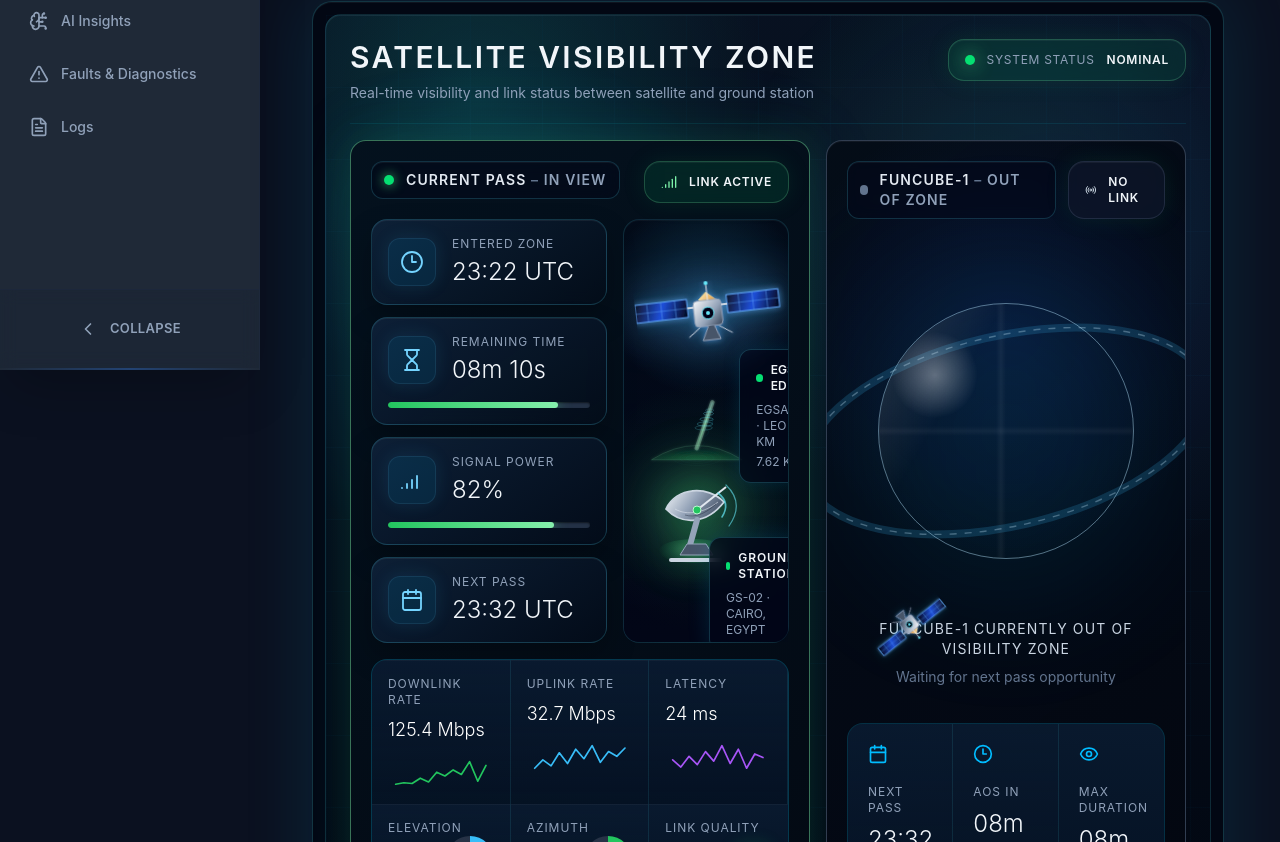
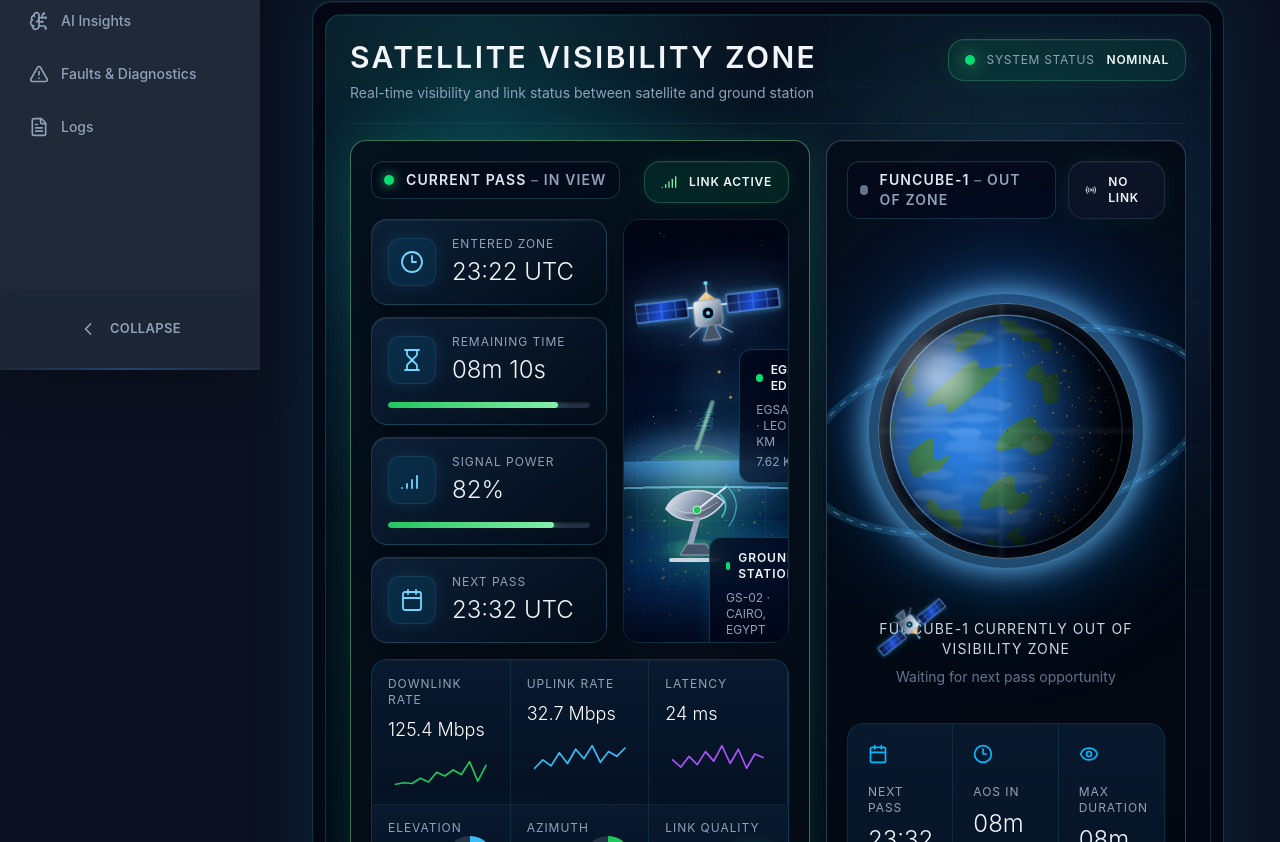
Before and after one commit to ahmedfarghaly261/MCC, a React (Vite) app: page /dashboard in a window 1280 px wide. Shown: the part 430-1272 px from the top of the page. Built offline with nearby package versions, Linux system fonts and the light colour scheme; sample sign-in values are in the browser's storage.

Commit message:
add earth images and config the main css

```diff
--- a/src/index.css
+++ b/src/index.css
@@ -116,3 +116,93 @@
     @apply bg-background text-foreground;
   }
 }
+
+@layer components {
+  .earth-horizon-real {
+    background-image: url("./assets/earth-horizon.jpg");
+    background-position: center bottom;
+    background-repeat: no-repeat;
+    background-size: cover;
+    box-shadow:
+      inset 0 34px 52px rgba(2, 6, 23, 0.28),
+      inset 0 -34px 52px rgba(2, 6, 23, 0.48);
+  }
+
+  .earth-scene-overlay {
+    background:
+      radial-gradient(circle at 54% 42%, rgba(56, 189, 248, 0.13), transparent 18%),
+      linear-gradient(180deg, rgba(2, 6, 23, 0.38), rgba(2, 6, 23, 0.04) 38%, rgba(2, 6, 23, 0.18) 72%, rgba(2, 6, 23, 0.56));
+  }
+
+  .earth-atmosphere-glow {
+    background:
+      radial-gradient(ellipse at center, rgba(186, 230, 253, 0.58), rgba(96, 165, 250, 0.24) 42%, transparent 73%),
+      linear-gradient(180deg, transparent, rgba(56, 189, 248, 0.32), transparent);
+    filter: blur(12px);
+    opacity: 0.9;
+  }
+
+  .earth-city-overlay {
+    background:
+      radial-gradient(circle at 58% 36%, rgba(253, 224, 71, 0.8) 0 1px, transparent 2px),
+      radial-gradient(circle at 65% 42%, rgba(251, 191, 36, 0.75) 0 1px, transparent 2px),
+      radial-gradient(circle at 72% 51%, rgba(250, 204, 21, 0.64) 0 1px, transparent 2px),
+      radial-gradient(circle at 47% 55%, rgba(251, 191, 36, 0.56) 0 1px, transparent 2px),
+      radial-gradient(circle at 81% 43%, rgba(253, 224, 71, 0.54) 0 1px, transparent 2px),
+      radial-gradient(circle at 70% 64%, rgba(251, 191, 36, 0.5) 0 1px, transparent 2px);
+    background-size: 100% 100%;
+    filter: drop-shadow(0 0 6px rgba(251, 191, 36, 0.72));
+    mix-blend-mode: screen;
+    opacity: 0.5;
+    animation: earth-city-twinkle 4.2s ease-in-out infinite;
+  }
+
+  .earth-grid-overlay {
+    background:
+      linear-gradient(90deg, rgba(34, 197, 94, 0.16) 1px, transparent 1px),
+      linear-gradient(180deg, rgba(34, 197, 94, 0.11) 1px, transparent 1px);
+    background-size: 32px 32px;
+    border: 0;
+    box-shadow: none;
+    mask-image: linear-gradient(180deg, black, rgba(0, 0, 0, 0.75) 46%, transparent 88%);
+    opacity: 0.72;
+  }
+
+  .earth-globe-real {
+    background-image: url("./assets/earth-globe.jpg");
+    background-position: center;
+    background-repeat: no-repeat;
+    background-size: 140%;
+    box-shadow:
+      0 0 46px rgba(96, 165, 250, 0.66),
+      0 0 104px rgba(14, 165, 233, 0.25),
+      inset -22px -18px 38px rgba(0, 0, 0, 0.5),
+      inset 14px 10px 24px rgba(255, 255, 255, 0.1);
+  }
+
+  .globe-atmosphere {
+    /* border: 1px solid rgba(186, 230, 253, 0.38); */
+    box-shadow:
+      0 0 26px rgba(125, 211, 252, 0.66),
+      0 0 64px rgba(59, 130, 246, 0.36),
+      inset 0 0 18px rgba(125, 211, 252, 0.22);
+  }
+
+  .globe-shadow-overlay {
+    background:
+      radial-gradient(circle at 24% 30%, rgba(255, 255, 255, 0.24), transparent 18%),
+      linear-gradient(105deg, transparent 0 42%, rgba(2, 6, 23, 0.14) 54%, rgba(0, 0, 0, 0.66) 100%);
+    mix-blend-mode: normal;
+  }
+}
+
+@keyframes earth-city-twinkle {
+  0%,
+  100% {
+    opacity: 0.58;
+  }
+
+  50% {
+    opacity: 0.88;
+  }
+}
```
Also changed, not shown: src/assets/earth-globe.jpg (added), src/assets/earth-horizon.jpg (added).
